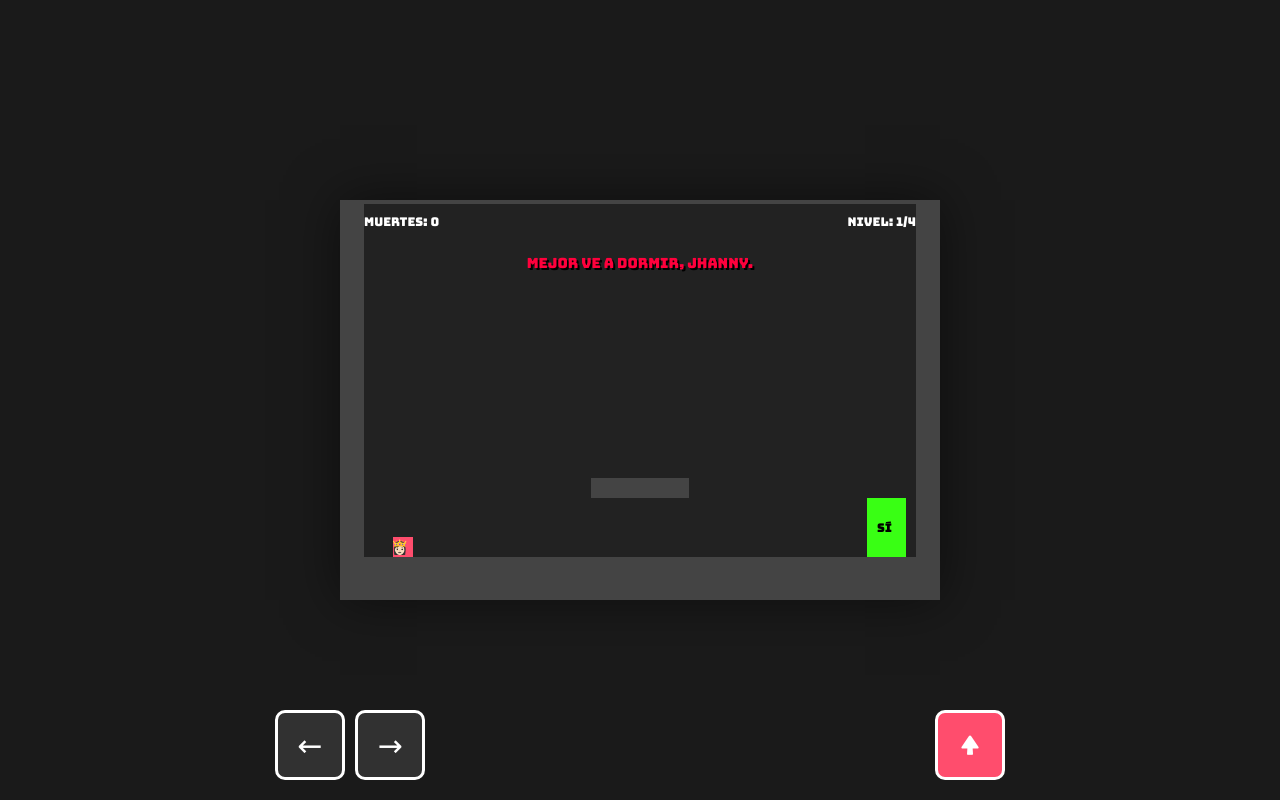
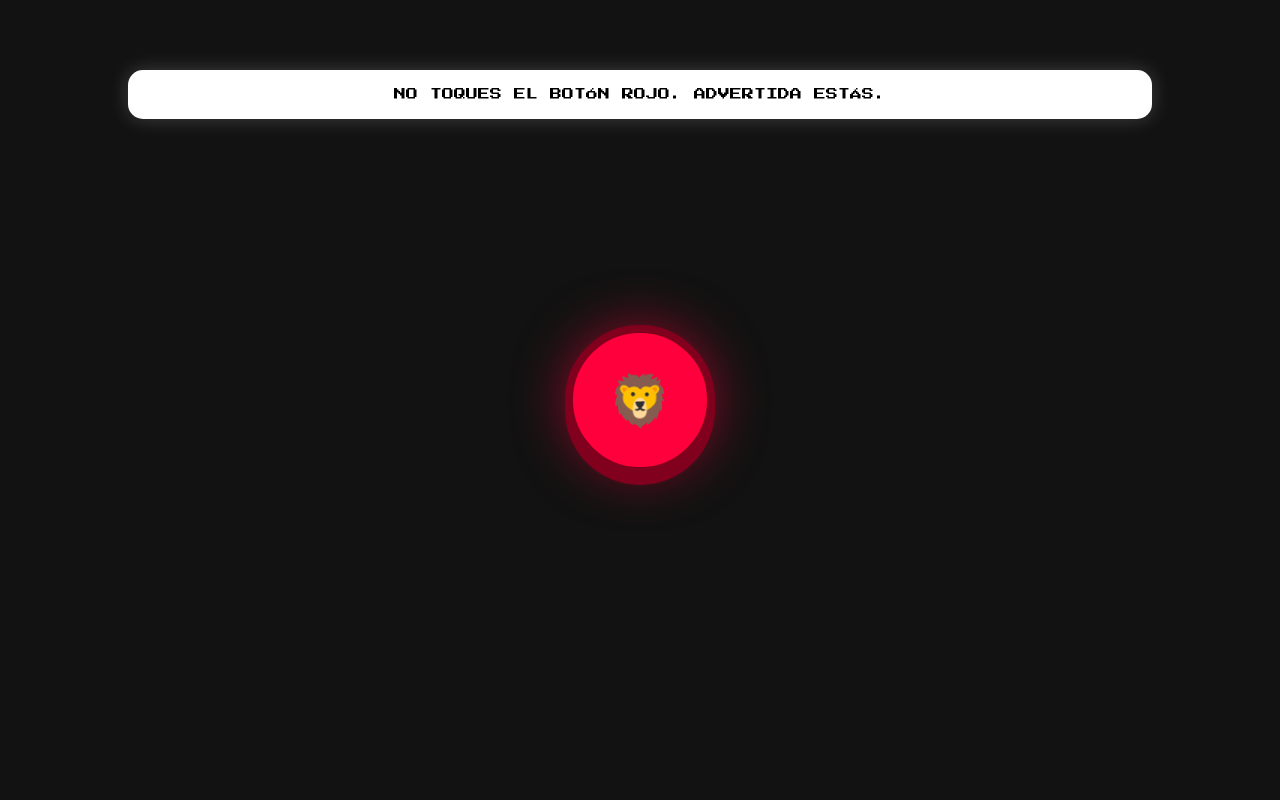
Before and after one commit to franklynliancv-sketch/JUEGOSNLOWER, a plain HTML site: page index.html in a window 1280 px wide. Drawn offline with Linux system fonts and the light colour scheme.

Commit message:
Update index.html

```diff
--- a/index.html
+++ b/index.html
@@ -3,265 +3,144 @@
 <head>
     <meta charset="UTF-8">
     <meta name="viewport" content="width=device-width, initial-scale=1.0, maximum-scale=1.0, user-scalable=no">
-    <title>GIVE UP? - JHANNY EDITION</title>
-    <link href="https://fonts.googleapis.com/css2?family=Bungee&family=Montserrat:wght@700&display=swap" rel="stylesheet">
+    <title>¡NO LO TOQUES!</title>
+    <link href="https://fonts.googleapis.com/css2?family=Bungee&family=Press+Start+2P&display=swap" rel="stylesheet">
     <style>
-        * { margin: 0; padding: 0; box-sizing: border-box; touch-action: none; }
+        :root { --red: #ff003c; --bg: #121212; }
+        * { margin: 0; padding: 0; box-sizing: border-box; touch-action: manipulation; user-select: none; }
+
         body {
-            background: #1a1a1a;
+            background-color: var(--bg);
             font-family: 'Bungee', cursive;
-            overflow: hidden;
-            color: white;
-            display: flex; justify-content: center; align-items: center; height: 100vh;
-        }
-        #game-container {
-            position: relative;
-            width: 100vw; max-width: 600px;
-            height: 80vh; max-height: 400px;
-            background: #222;
-            border: 4px solid #444;
-            overflow: hidden;
-            box-shadow: 0 0 50px rgba(0,0,0,0.5);
-        }
-        canvas { width: 100%; height: 100%; image-rendering: pixelated; }
-
-        /* UI */
-        #ui {
-            position: absolute; top: 10px; width: 100%;
-            display: flex; justify-content: space-between; padding: 0 20px;
-            pointer-events: none; z-index: 10; font-size: 12px;
-        }
-        #narrator {
-            position: absolute; top: 50px; width: 100%;
-            text-align: center; color: #ff003c; font-size: 14px;
-            text-shadow: 2px 2px 0px black; z-index: 10;
+            display: flex; flex-direction: column; align-items: center; justify-content: center;
+            height: 100vh; overflow: hidden; color: white;
         }
 
-        /* Controles */
-        #controls {
-            position: fixed; bottom: 20px; width: 100%;
-            display: flex; justify-content: space-around; padding: 0 20px;
+        /* El Escenario */
+        #game-area {
+            position: relative; width: 100vw; height: 70vh;
+            display: flex; align-items: center; justify-content: center;
         }
-        .btn-ctrl {
-            width: 70px; height: 70px; background: rgba(255,255,255,0.1);
-            border: 3px solid white; border-radius: 10px;
-            display: flex; justify-content: center; align-items: center;
-            font-size: 30px; color: white;
+
+        /* El Botón de Fernanfloo Style */
+        #the-button {
+            width: 150px; height: 150px; background: var(--red);
+            border-radius: 50%; border: 8px solid #80001d;
+            box-shadow: 0 10px 0 #80001d, 0 0 50px rgba(255, 0, 60, 0.5);
+            cursor: pointer; position: relative; z-index: 10;
+            display: flex; align-items: center; justify-content: center;
+            font-size: 50px; transition: transform 0.1s, top 0.2s, left 0.2s;
         }
-        .btn-ctrl:active { background: white; color: black; }
+        #the-button:active { transform: translateY(10px) scale(0.95); box-shadow: 0 0 0 #80001d; }
 
-        /* Overlay Final */
-        #final-screen {
-            position: absolute; inset: 0; background: rgba(255, 77, 109, 0.95);
+        /* Mensajes Troll */
+        #msg-bubble {
+            position: absolute; top: 10%; width: 80%;
+            background: white; color: black; padding: 15px;
+            border-radius: 15px; font-family: 'Press Start 2P', cursive;
+            font-size: 12px; text-align: center; line-height: 1.6;
+            box-shadow: 0 0 20px rgba(255,255,255,0.2);
+            animation: float 2s infinite ease-in-out;
+        }
+        @keyframes float { 0%, 100% { transform: translateY(0); } 50% { transform: translateY(-10px); } }
+
+        /* Efectos Especiales */
+        .shake { animation: shakeBtn 0.2s infinite; }
+        @keyframes shakeBtn { 0% { transform: translate(2px, 2px); } 50% { transform: translate(-2px, -2px); } }
+
+        .glitch { background: #00f5d4 !important; border-color: #00bfa5 !important; }
+
+        /* Pantalla Final */
+        #win-screen {
+            position: fixed; inset: 0; background: #39ff14;
             display: none; flex-direction: column; align-items: center;
-            justify-content: center; z-index: 100; text-align: center;
+            justify-content: center; z-index: 100; text-align: center; color: black;
         }
     </style>
 </head>
 <body>
 
-    <div id="game-container">
-        <div id="ui">
-            <div>MUERTES: <span id="deaths">0</span></div>
-            <div>NIVEL: <span id="lvl-display">1/4</span></div>
-        </div>
-        <div id="narrator">¿POR QUÉ SIGUES INTENTANDO?</div>
-        <canvas id="gameCanvas"></canvas>
+    <div id="msg-bubble">NO TOQUES EL BOTÓN ROJO. ADVERTIDA ESTÁS.</div>
 
-        <div id="final-screen">
-            <h1 style="font-size: 40px;">¡BOOYAH!</h1>
-            <p style="margin: 20px; font-family: 'Montserrat';">No te rendiste y por fin atrapaste mi "SÍ".</p>
-            <div style="font-size: 60px;">🦁💖👸🏻</div>
-            <button onclick="location.reload()" style="padding: 10px 20px; margin-top: 20px; font-family: 'Bungee';">REPETIR</button>
-        </div>
+    <div id="game-area">
+        <div id="the-button" onclick="handlePress()">🦁</div>
     </div>
 
-    <div id="controls">
-        <div style="display: flex; gap: 10px;">
-            <div class="btn-ctrl" onpointerdown="keys.left=true" onpointerup="keys.left=false">←</div>
-            <div class="btn-ctrl" onpointerdown="keys.right=true" onpointerup="keys.right=false">→</div>
-        </div>
-        <div class="btn-ctrl" style="background: #ff4d6d;" onpointerdown="jump()">↑</div>
+    <div id="win-screen">
+        <h1 style="font-size: 50px;">¡TE RINDES!</h1>
+        <p style="margin: 20px;">Después de tanto trolleo, admito que me quieres.</p>
+        <div style="font-size: 80px;">🦁❤️👸🏻</div>
+        <button onclick="location.reload()" style="padding:10px 20px; font-family:'Bungee';">VOLVER A EMPEZAR</button>
     </div>
 
     <script>
-        const canvas = document.getElementById('gameCanvas');
-        const ctx = canvas.getContext('2d');
-        canvas.width = 600; canvas.height = 400;
+        const btn = document.getElementById('the-button');
+        const bubble = document.getElementById('msg-bubble');
+        let clicks = 0;
 
-        let deaths = 0;
-        let currentLevel = 1;
-        const keys = { left: false, right: false };
-
-        // Entidades
-        let player = { x: 50, y: 300, w: 20, h: 20, vx: 0, vy: 0, grounded: false };
-        let exit = { x: 530, y: 300, w: 40, h: 60 };
-        let spikes = [];
-        let platforms = [];
-
-        const phrases = [
-            "Es demasiado difícil para ti...",
-            "Mejor ve a dormir, Jhanny.",
-            "Ese botón de SÍ es inalcanzable.",
-            "¡Cuidado con los pinchos!",
-            "¿Otra muerte más? Qué mal...",
-            "¡Ríndete ya!",
-            "Casi... pero NO."
+        const trollMessages = [
+            "Te dije que no lo tocaras...", "Jajaja, ¡qué terca eres!", "A ver, ¿otra vez?",
+            "¿Eres Jhanny o una niña pequeña?", "¡Oye! Eso dolió.", "Mi abuela es más obediente.",
+            "Si lo tocas otra vez, explota.", "3... 2... 1... ¡Mentira! 😂", "Instalando virus de amor...",
+            "Error: Usuario demasiado curioso.", "¡BUM! ... Casi.", "¿Ya te cansaste?",
+            "El León se está enojando...", "¡Trolleadísima!", "Deja de picarme.",
+            "Si sigues, llamo a la policía.", "¿No tienes nada mejor que hacer?", "¡Ups! Casi se me sale el SÍ.",
+            "¡No me toques ahí!", "Cada clic es un beso que me debes.", "¡Vaya fail de Jhanny!",
+            "Esa mano, ¡quieta!", "¡Me voy a otro lado!", "¡Ja! Te gané en velocidad.",
+            "¿Estás llorando ya?", "¡Ríndete, por favor!", "No hay nada al final, en serio.",
+            "¡Me muero de la risa!", "¡Esa puntería es de nivel 1!", "¡Mira un pajarito! 🐦",
+            "Sigue intentando, exploradora.", "¿Ya terminaste?", "¡Qué pesada!",
+            "El botón de SÍ se acaba de ir de viaje.", "No sirves para esto.", "¡Atrapado!",
+            "Jajaja, ¡otra vez fallaste!", "¡Qué risa me das!", "Me estoy quedando sin frases.",
+            "¿Te ríndes? Presiona una vez más..."
         ];
 
-        function loadLevel(l) {
-            platforms = [
-                { x: 0, y: 360, w: 600, h: 40 }, // Suelo
-                { x: 0, y: 0, w: 20, h: 400 },   // Pared izq
-                { x: 580, y: 0, w: 20, h: 400 }  // Pared der
-            ];
-            spikes = [];
-            player.x = 50; player.y = 300; player.vx = 0; player.vy = 0;
-            document.getElementById('lvl-display').innerText = `${l}/4`;
-            document.getElementById('narrator').innerText = phrases[Math.floor(Math.random()*phrases.length)];
+        function handlePress() {
+            clicks++;
 
-            if (l >= 1) { // Nivel 1: El inicio
-                platforms.push({ x: 250, y: 280, w: 100, h: 20 });
+            // 1. Cambiar el mensaje (40 mensajes)
+            if (clicks < trollMessages.length) {
+                bubble.innerText = trollMessages[clicks];
+            } else {
+                document.getElementById('win-screen').style.display = 'flex';
             }
-            if (l >= 2) { // Nivel 2: Pinchos básicos
-                spikes.push({ x: 200, y: 340, w: 200, h: 20 });
+
+            // 2. Comportamiento del botón según el nivel de "enojo"
+            if (clicks > 5) {
+                // El botón empieza a saltar
+                moveButton();
             }
-            if (l >= 3) { // Nivel 3: El salto de fe
-                platforms.push({ x: 150, y: 220, w: 80, h: 20 });
-                platforms.push({ x: 350, y: 150, w: 80, h: 20 });
-                spikes.push({ x: 0, y: 340, w: 580, h: 20 }); // Suelo mortal
+
+            if (clicks > 15) {
+                // El botón se vuelve loco (glitch)
+                btn.classList.add('glitch');
+                setTimeout(() => btn.classList.remove('glitch'), 150);
             }
-            if (l >= 4) { // Nivel 4: Final Boss (El SÍ se mueve)
-                platforms.push({ x: 100, y: 300, w: 50, h: 10 });
-                platforms.push({ x: 200, y: 240, w: 50, h: 10 });
-                platforms.push({ x: 300, y: 180, w: 50, h: 10 });
-                platforms.push({ x: 400, y: 120, w: 50, h: 10 });
-                spikes.push({ x: 0, y: 340, w: 600, h: 20 });
+
+            if (clicks > 25) {
+                // El botón se hace pequeño
+                btn.style.transform = 'scale(0.5)';
+            }
+
+            if (clicks === 35) {
+                // Sacudida de pantalla
+                document.body.style.backgroundColor = 'white';
+                setTimeout(() => document.body.style.backgroundColor = '#121212', 100);
             }
         }
 
-        function jump() {
-            if (player.grounded) {
-                player.vy = -10;
-                player.grounded = false;
-            }
+        function moveButton() {
+            const area = document.getElementById('game-area');
+            const maxX = area.clientWidth - btn.clientWidth;
+            const maxY = area.clientHeight - btn.clientHeight;
+
+            const randomX = Math.floor(Math.random() * maxX);
+            const randomY = Math.floor(Math.random() * maxY);
+
+            btn.style.position = 'absolute';
+            btn.style.left = randomX + 'px';
+            btn.style.top = randomY + 'px';
         }
-
-        function update() {
-            // Gravedad y fricción
-            player.vy += 0.5;
-            if(keys.left) player.vx = -4;
-            else if(keys.right) player.vx = 4;
-            else player.vx *= 0.8;
-
-            player.x += player.vx;
-            player.y += player.vy;
-
-            player.grounded = false;
-
-            // Colisiones Plataformas
-            platforms.forEach(p => {
-                if (player.x < p.x + p.w && player.x + player.w > p.x &&
-                    player.y < p.y + p.h && player.y + player.h > p.y) {
-
-                    // Colisión por arriba
-                    if (player.vy > 0 && player.y + player.h - player.vy <= p.y) {
-                        player.y = p.y - player.h;
-                        player.vy = 0;
-                        player.grounded = true;
-                    }
-                    // Colisión por abajo
-                    else if (player.vy < 0 && player.y - player.vy >= p.y + p.h) {
-                        player.y = p.y + p.h;
-                        player.vy = 0;
-                    }
-                    // Laterales
-                    else {
-                        player.x -= player.vx;
-                        player.vx = 0;
-                    }
-                }
-            });
-
-            // Colisión Pinchos
-            spikes.forEach(s => {
-                if (player.x < s.x + s.w && player.x + player.w > s.x &&
-                    player.y < s.y + s.h && player.y + player.h > s.y) {
-                    die();
-                }
-            });
-
-            // Colisión Salida (Botón SÍ)
-            if (player.x < exit.x + exit.w && player.x + player.w > exit.x &&
-                player.y < exit.y + exit.h && player.y + player.h > exit.y) {
-                nextLevel();
-            }
-
-            // Nivel 4: Salida se mueve
-            if(currentLevel === 4) {
-                exit.y = 80;
-                exit.x = 410;
-            }
-        }
-
-        function die() {
-            deaths++;
-            document.getElementById('deaths').innerText = deaths;
-            loadLevel(currentLevel);
-        }
-
-        function nextLevel() {
-            currentLevel++;
-            if (currentLevel > 4) {
-                document.getElementById('final-screen').style.display = 'flex';
-            } else {
-                loadLevel(currentLevel);
-            }
-        }
-
-        function draw() {
-            ctx.fillStyle = "#222";
-            ctx.fillRect(0,0,canvas.width, canvas.height);
-
-            // Dibujar Plataformas
-            ctx.fillStyle = "#444";
-            platforms.forEach(p => ctx.fillRect(p.x, p.y, p.w, p.h));
-
-            // Dibujar Pinchos
-            ctx.fillStyle = "#ff003c";
-            spikes.forEach(s => {
-                for(let i=0; i<s.w; i+=20) {
-                    ctx.beginPath();
-                    ctx.moveTo(s.x + i, s.y + s.h);
-                    ctx.lineTo(s.x + i + 10, s.y);
-                    ctx.lineTo(s.x + i + 20, s.y + s.h);
-                    ctx.fill();
-                }
-            });
-
-            // Dibujar Botón SÍ (La Salida)
-            ctx.fillStyle = "#39ff14";
-            ctx.fillRect(exit.x, exit.y, exit.w, exit.h);
-            ctx.fillStyle = "black";
-            ctx.font = "12px Bungee";
-            ctx.fillText("SÍ", exit.x + 10, exit.y + 35);
-
-            // Dibujar Player (Jhanny)
-            ctx.fillStyle = "#ff4d6d";
-            ctx.fillRect(player.x, player.y, player.w, player.h);
-            ctx.fillStyle = "white";
-            ctx.font = "14px Arial";
-            ctx.fillText("👸🏻", player.x - 2, player.y + 15);
-        }
-
-        function loop() {
-            update();
-            draw();
-            requestAnimationFrame(loop);
-        }
-
-        loadLevel(1);
-        loop();
     </script>
 </body>
 </html>
```
